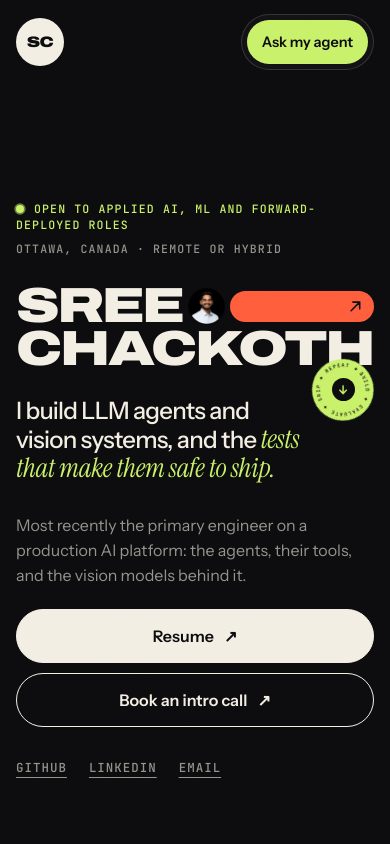
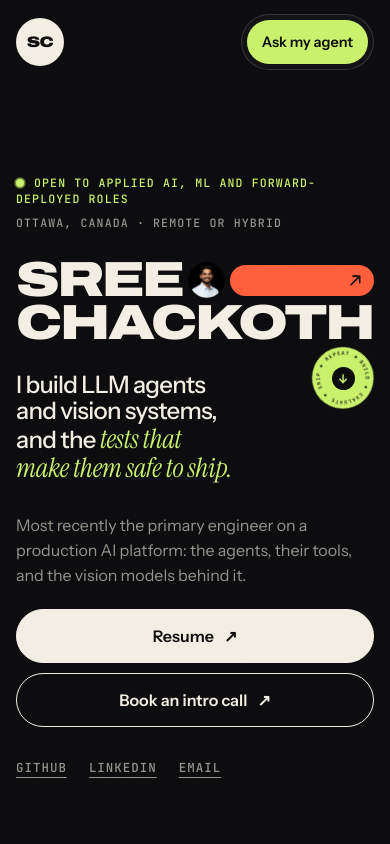
Before and after one commit to just-sree/just-sree, a website: page portfolio/public/index.html in a window 390 px wide. Shown: the top 844 px of the page. Drawn offline with Linux system fonts and the light colour scheme; no server answers.

Commit message:
Lower the hero badge on narrow screens and keep the statement clear of it

```diff
--- a/portfolio/public/style.css
+++ b/portfolio/public/style.css
@@ -285,7 +285,8 @@ button { font:inherit; color:inherit; }
   .t-say { grid-column:1 / -1; grid-row:auto; }
   .t-photo { grid-row:span 2; min-height:260px; }
   .xp li { grid-template-columns:1fr; gap:4px; } .xp p { grid-column:1; } .xp em { text-align:left; }
-  .badge { right:0; bottom:-1.02em; width:1.25em; height:1.25em; }
+  .badge { right:0; bottom:-1.32em; width:1.25em; height:1.25em; }
+  .intro h2 { padding-right:20vw; }
   .hero { padding-bottom:14vw; }
 }
 @media (max-width:640px) {
```
